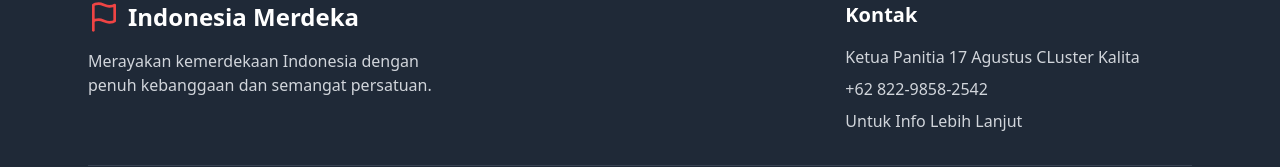
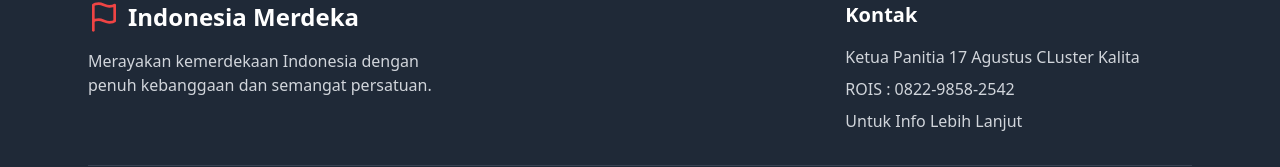
Before and after one commit to Hanzocool/17-Agustus-new, a React (Vite) app: page / in a window 1280 px wide. Shown: the part 7443-7610 px from the top of the page. Built offline with nearby package versions, Linux system fonts and the light colour scheme; no server answers; the database is empty.

Commit message:
Updated App.tsx

```diff
--- a/src/App.tsx
+++ b/src/App.tsx
@@ -513,7 +513,7 @@ function App() {
               <h4 className="text-xl font-semibold mb-4">Kontak</h4>
               <div className="text-gray-300 space-y-2">
                 <p>Ketua Panitia 17 Agustus CLuster Kalita</p>
-                <p>+62 822-9858-2542</p>
+                <p>ROIS : 0822-9858-2542</p>
                 <p>Untuk Info Lebih Lanjut</p>
               </div>
             </div>
```
